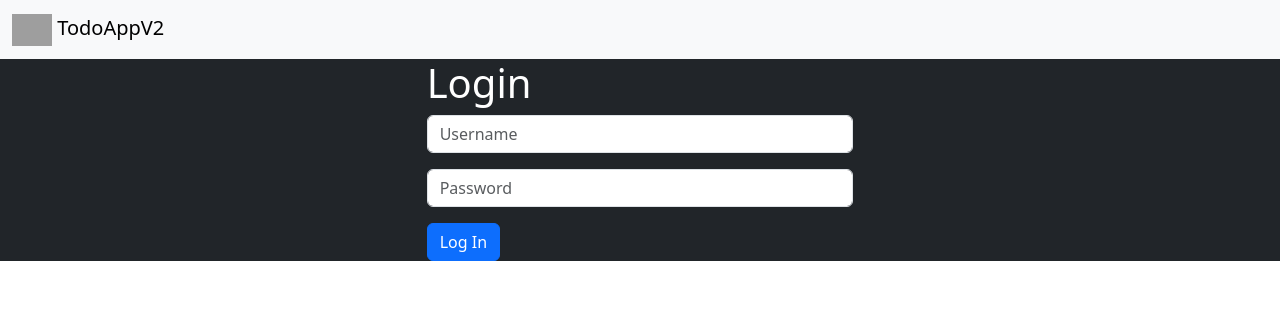
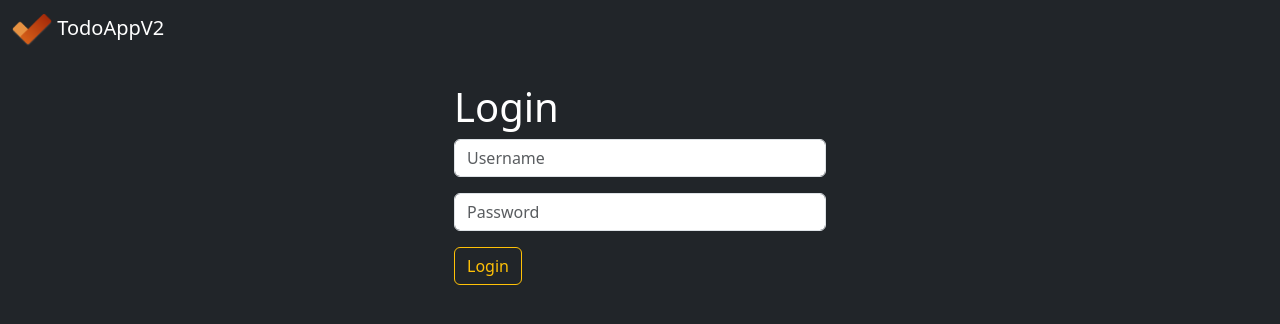
Before and after one commit to RaveX07/todoAppV2, a Django app: page / in a window 1280 px wide. Shown: the top 324 px of the page. Run offline with Django 4.2, Linux system fonts and the light colour scheme; grey boxes are pictures that could not be loaded.

Commit message:
design html

```diff
--- /dev/null
+++ b/todos/templates/base.html
@@ -0,0 +1,37 @@
+<!doctype html>
+<html lang="en">
+
+<head>
+    <meta charset="utf-8">
+    <meta name="viewport" content="width=device-width, initial-scale=1">
+    <title>TodoAppV2</title>
+    <link href="https://cdn.jsdelivr.net/npm/bootstrap@5.3.0/dist/css/bootstrap.min.css" rel="stylesheet"
+        integrity="sha384-9ndCyUaIbzAi2FUVXJi0CjmCapSmO7SnpJef0486qhLnuZ2cdeRhO02iuK6FUUVM" crossorigin="anonymous">
+</head>
+
+<body class="bg-dark">
+    {% include 'navbar.html' %}
+    <br />
+    <div class="container text-white">
+
+        {% if messages %}
+            {% for message in messages %}
+                <div class="alert alert-warning alert-dismissible fade show" role="alert">
+                    {{ message }}
+                    <button type="button" class="btn-close" data-bs-dismiss="alert" aria-label="Close"></button>
+                </div>
+            {% endfor %}
+        {% endif %}
+
+        {% block content %}
+        {% endblock %}
+
+    </div>
+
+
+
+    <script src="https://cdn.jsdelivr.net/npm/bootstrap@5.3.0/dist/js/bootstrap.bundle.min.js"
+        integrity="sha384-geWF76RCwLtnZ8qwWowPQNguL3RmwHVBC9FhGdlKrxdiJJigb/j/68SIy3Te4Bkz"
+        crossorigin="anonymous"></script>
+</body>
+</html>
--- a/todos/templates/home.html
+++ b/todos/templates/home.html
@@ -1,37 +1,24 @@
-{% load static %}
-<!doctype html>
-<html lang="en">
+{% extends 'base.html' %}
 
-<head>
-    <meta charset="utf-8">
-    <meta name="viewport" content="width=device-width, initial-scale=1">
-    <title>TodoAppV2</title>
-    <link href="https://cdn.jsdelivr.net/npm/bootstrap@5.3.0/dist/css/bootstrap.min.css" rel="stylesheet"
-        integrity="sha384-9ndCyUaIbzAi2FUVXJi0CjmCapSmO7SnpJef0486qhLnuZ2cdeRhO02iuK6FUUVM" crossorigin="anonymous">
-    <link href="{% static 'style.css' %}" rel="stylesheet" type="text/css" />
-</head>
-
-<body>
-    {% include 'navbar.html' %}
-    <div class="bg-dark text-white">
-        <div class="col-md-4 offset-md-4">
+{% block content %}
+<div class="col-md-4 offset-md-4 text-white">
+    {% if user.is_authenticated %}
+    <h1>Hello World</h1>
+    {% else %}
     <h1>Login</h1>
+    <form method="post" action="{% url 'home' %}">
+        {% csrf_token %}
         <form>
             <div class="mb-3">
-                    <input type="text" class="form-control" id="userName" aria-describedby="emailHelp" placeholder="Username"
+                <input type="text" class="form-control" name="username" aria-describedby="emailHelp" placeholder="Username"
                     required>
             </div>
             <div class="mb-3">
-                    <input type="password" class="form-control" id="password" placeholder="Password" required>
+                <input type="password" class="form-control" name="password" placeholder="Password" required>
             </div>
-                <button type="submit" class="btn btn-primary">Log In</button>
+            <button type="submit" class="btn btn-outline-warning">Login</button>
         </form>
+    </form>
+    {% endif %}
 </div>
-    </div>
-
-    <script src="https://cdn.jsdelivr.net/npm/bootstrap@5.3.0/dist/js/bootstrap.bundle.min.js"
-        integrity="sha384-geWF76RCwLtnZ8qwWowPQNguL3RmwHVBC9FhGdlKrxdiJJigb/j/68SIy3Te4Bkz"
-        crossorigin="anonymous"></script>
-</body>
-
-</html>
+{% endblock %}
--- a/todos/templates/navbar.html
+++ b/todos/templates/navbar.html
@@ -1,10 +1,15 @@
 {% load static %}
-<nav class="navbar bg-body-tertiary">
+<nav class="navbar bg-dark">
     <div class="container-fluid">
-        <a class="navbar-brand" href="/">
-            <img src="{% static 'images/logo.png' %}" alt="Logo" width="40" height="32"
+        <a class="navbar-brand text-white" href="/">
+            <img src="{% static 'images/logoNew.png' %}" alt="Logo" width="40" height="32"
                 class="d-inline-block align-text-top">
             TodoAppV2
         </a>
+        {% if user.is_authenticated %}
+        <li class="nav-item">
+            <button class="btn btn-outline-danger" onclick="window.location.href='logout/';">Logout</button>
+        </li>
+        {% endif %}
     </div>
 </nav>
```
Also changed, not shown: todoAppV2/static/images/style.css (deleted). Lines whose indentation alone changed are shown as unchanged.
